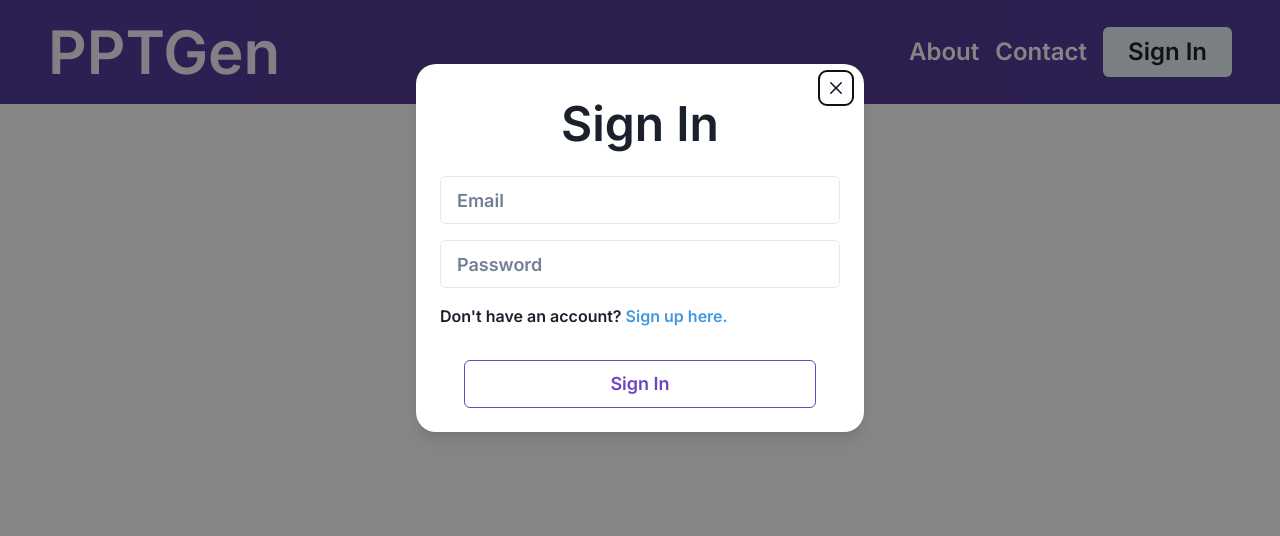
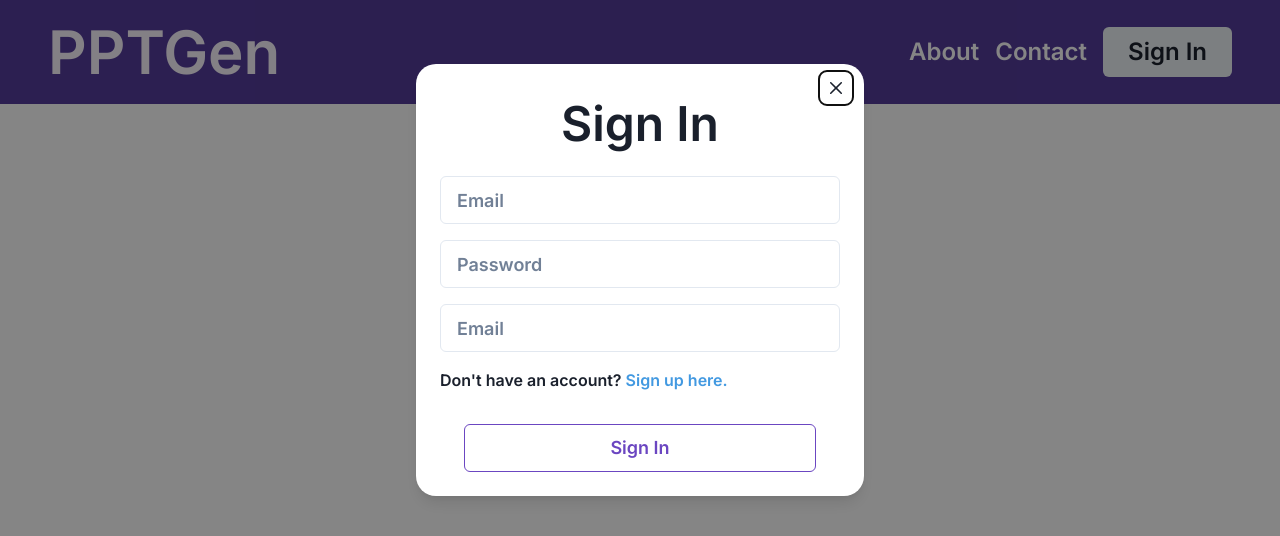
Before and after one commit to matthew-08/PPT-Gen, a React (Vite) app: page / in a window 1280 px wide. Both pictures are taken after a click on the button "Sign In". Shown: the top 536 px of the page. Built offline with nearby package versions, Linux system fonts and the light colour scheme.

Commit message:
[FEAT]: Generate form inputs util

```diff
--- a/src/components/global/FormInput.tsx
+++ b/src/components/global/FormInput.tsx
@@ -1,5 +1,34 @@
+/* eslint-disable react/jsx-props-no-spreading */
+/* eslint-disable react/require-default-props */
 import React from 'react';
+import { FieldValues, UseFormRegister, Path } from 'react-hook-form';
+import { FormControl, FormErrorMessage, Input } from '@chakra-ui/react';
 
-export function FormInput() {
-  return <div>FormInput</div>;
+type FieldInfo<FormData extends FieldValues> = {
+  pHolderTxt: string;
+  fieldName: Path<FormData>;
+  isInvalid: (k: keyof FormData) => boolean;
+  errorMsg?: string;
+  register: UseFormRegister<FormData>;
+};
+
+type Props<FormData extends FieldValues> = {
+  fieldInfo: FieldInfo<FormData>;
+};
+
+export function FormInput<FormData extends FieldValues>({
+  fieldInfo,
+}: Props<FormData>) {
+  const { fieldName, isInvalid, pHolderTxt, register, errorMsg } = fieldInfo;
+  return (
+    <FormControl isInvalid={isInvalid(fieldName)}>
+      <Input
+        placeholder="Email"
+        size="lg"
+        minW="100%"
+        {...register(fieldName)}
+      />
+      <FormErrorMessage>{errorMsg}</FormErrorMessage>
+    </FormControl>
+  );
 }
--- a/src/components/global/SignIn/SignInForm.tsx
+++ b/src/components/global/SignIn/SignInForm.tsx
@@ -11,9 +11,11 @@ import {
 } from '@chakra-ui/react';
 import { useForm } from 'react-hook-form';
 import { zodResolver } from '@hookform/resolvers/zod';
+import { KeyObject } from 'crypto';
 import { SignInFormSchema } from '../../../schemas/signin.schema';
+import { FormInput } from '../FormInput';
 
-type FormData = {
+export type FormData = {
   email: string;
   password: string;
 };
@@ -31,6 +33,23 @@ function SignInForm() {
   const handleUserSubmit = (data: FormData) => console.log(data);
 
   const fieldHasError = (f: keyof FormData) => f in errors;
+
+  const generateFormInputs = (
+    info: {
+      placeholder: string;
+      fieldName: keyof FormData;
+    }[]
+  ) => {
+    return info.map((i) => {
+      return {
+        fieldName: i.fieldName,
+        register,
+        isInvalid: fieldHasError,
+        pHolderTxt: i.placeholder,
+        errorMsg: errors[i.fieldName]?.message,
+      };
+    });
+  };
   return (
     <Flex
       flexDir="column"
@@ -51,7 +70,15 @@ function SignInForm() {
       <FormControl isInvalid={fieldHasError('password')}>
         <Input placeholder="Password" size="lg" {...register('password')} />
       </FormControl>
-
+      <FormInput<FormData>
+        fieldInfo={{
+          fieldName: 'email',
+          register,
+          isInvalid: fieldHasError,
+          pHolderTxt: 'TESTFIELD',
+          errorMsg: 'TEST ',
+        }}
+      />
       <Text>
         Don't have an account?{' '}
         <Text as="span" color="blue.400">
```
Also changed, not shown: src/utils/generateFormInputs.ts (added, +28 -0 lines).
